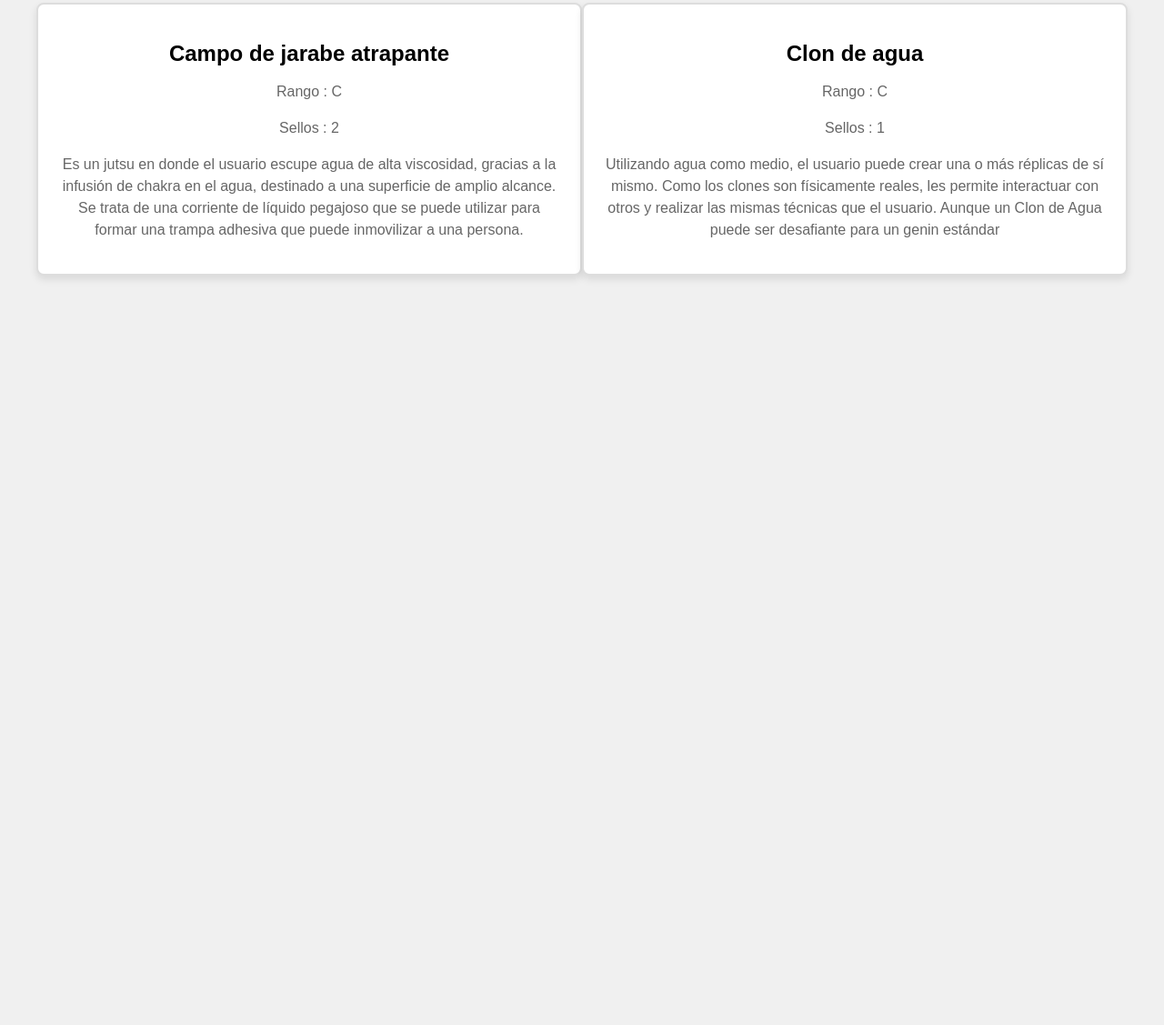
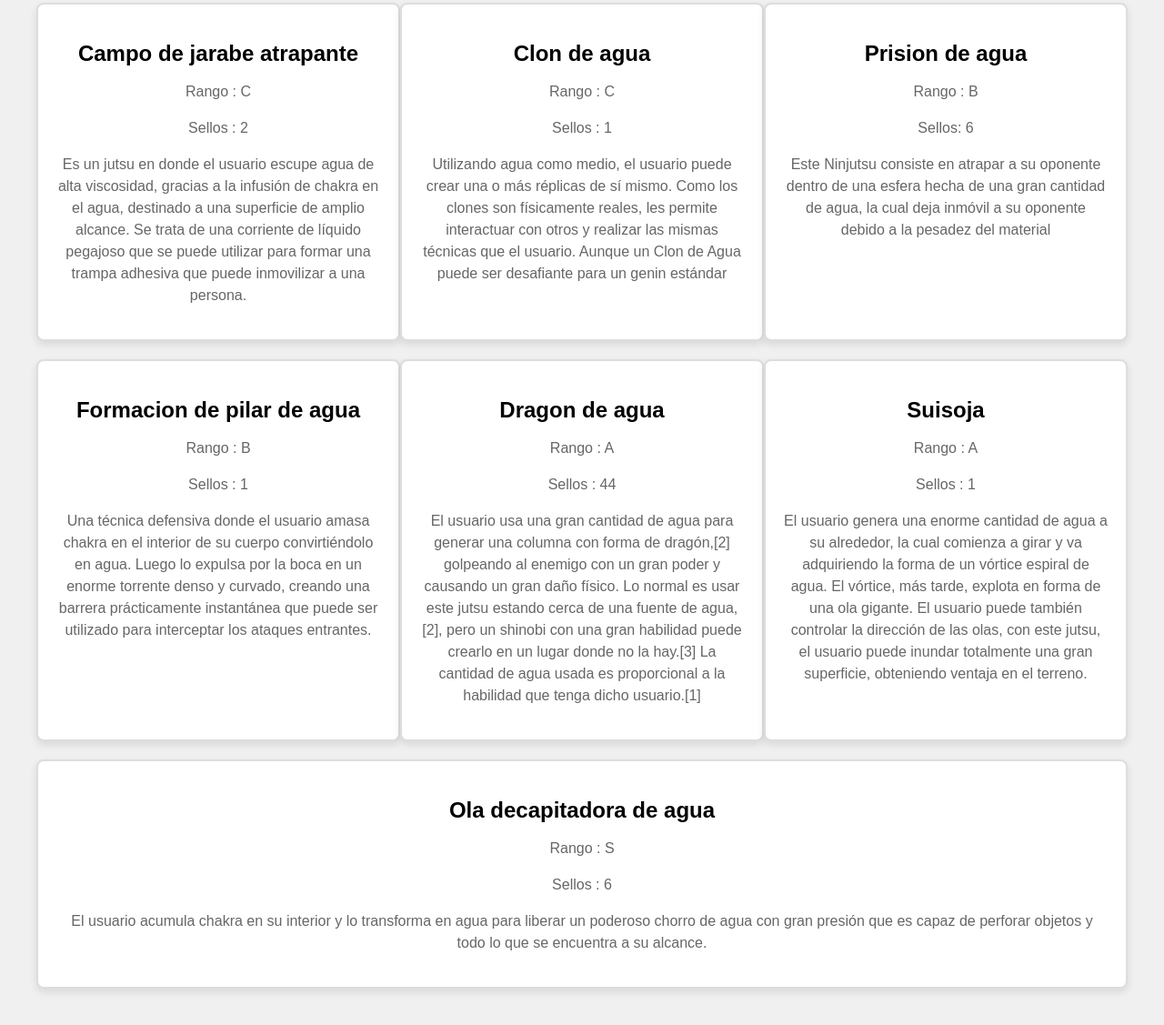
Before and after one commit to NNH-Page/NNH, a plain HTML site: page HTML/PaginaDeJutsus/Suiton.html in a window 1280 px wide. Shown: the part 863-1990 px from the top of the page at 91% size. Before the commit the page ends 1206 px from the top, so only its background shows below. Drawn offline with Linux system fonts and the light colour scheme.

Commit message:
Suiton terminado

```diff
--- a/HTML/PaginaDeJutsus/Suiton.html
+++ b/HTML/PaginaDeJutsus/Suiton.html
@@ -86,6 +86,51 @@
         </div>
 
 
+        <div class="text-box">
+            <h2>Prision de agua</h2>
+            <p>Rango : B</p>
+            <p>Sellos: 6 </p>
+            <p>Este Ninjutsu consiste en atrapar a su oponente dentro de una esfera hecha de una gran cantidad de agua, la cual deja inmóvil a su oponente debido a la pesadez del material</p>
+
+        </div>
+
+        <div class="text-box">
+            <h2>Formacion de pilar de agua</h2>
+            <p>Rango : B</p>
+            <p>Sellos : 1</p>
+            <p>Una técnica defensiva donde el usuario amasa chakra en el interior de su cuerpo convirtiéndolo en agua. Luego lo expulsa por la boca en un enorme torrente denso y curvado, creando una barrera prácticamente instantánea que puede ser utilizado para interceptar los ataques entrantes. </p>
+
+        </div>
+
+        <div class="text-box">
+            <h2>Dragon de agua</h2>
+            <p>Rango : A</p>
+            <p>Sellos : 44 </p>
+            <p>El usuario usa una gran cantidad de agua para generar una columna con forma de dragón,[2] golpeando al enemigo con un gran poder y causando un gran daño físico. Lo normal es usar este jutsu estando cerca de una fuente de agua,[2], pero un shinobi con una gran habilidad puede crearlo en un lugar donde no la hay.[3] La cantidad de agua usada es proporcional a la habilidad que tenga dicho usuario.[1]</p>
+
+        </div>
+
+        <div class="text-box">
+            <h2>Suisoja</h2>
+            <p>Rango : A</p>
+            <p>Sellos : 1 </p>
+            <p>El usuario genera una enorme cantidad de agua a su alrededor, la cual comienza a girar y va adquiriendo la forma de un vórtice espiral de agua. El vórtice, más tarde, explota en forma de una ola gigante. El usuario puede también controlar la dirección de las olas, con este jutsu, el usuario puede inundar totalmente una gran superficie, obteniendo ventaja en el terreno.</p>
+
+        </div>
+
+        <div class="text-box">
+            <h2>Ola decapitadora de agua</h2>
+            <p>Rango : S</p>
+            <p>Sellos : 6 </p>
+            <p>El usuario acumula chakra en su interior y lo transforma en agua para liberar un poderoso chorro de agua con gran presión que es capaz de perforar objetos y todo lo que se encuentra a su alcance.</p>
+
+        </div>
+
+
+
+
+
+
 
     </div>
     <footer>
```
